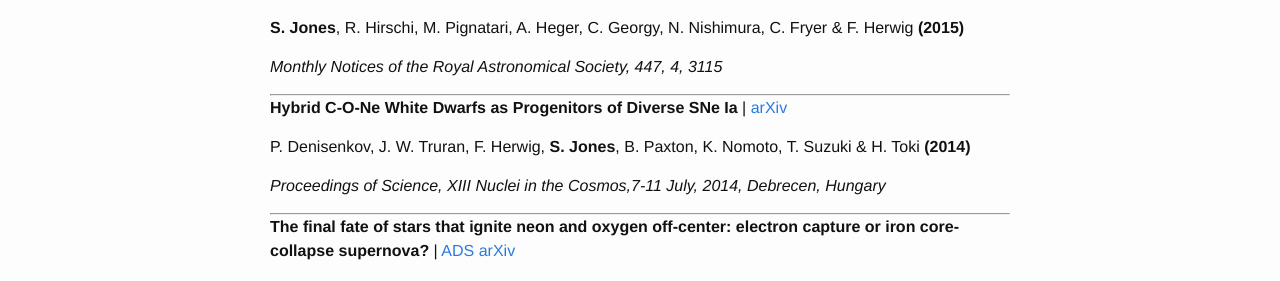
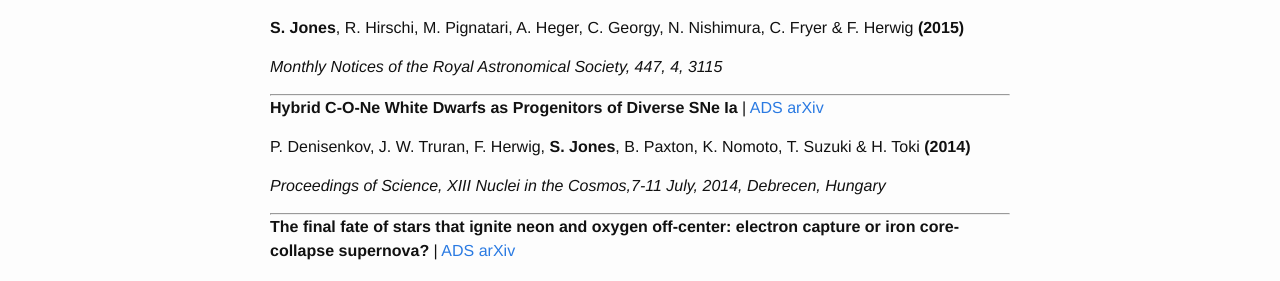
Before and after one commit to swjones/swjones.github.io, a Jekyll site: the page built from publications.md, in a window 1280 px wide. Shown: the part 267-548 px from the top of the page. Built offline with Jekyll 4.4.1, drawn with Linux system fonts in a browser that asks for light colours; formulas are drawn with MathJax 3.

Commit message:
Added ADS ref for Denisenkov+ (2015)
Former-commit-id: b118ea6f255254c159b4161bea16406cdc126dac

```diff
--- a/publications.md
+++ b/publications.md
@@ -17,7 +17,8 @@ _Monthly Notices of the Royal Astronomical Society, 447, 4, 3115_
 ---
 
 __Hybrid C-O-Ne White Dwarfs as Progenitors of Diverse SNe Ia__
-| [arXiv](http://arxiv.org/abs/1411.1471)
+| [ADS](http://adsabs.harvard.edu/abs/2015MNRAS.447.2696D)
+[arXiv](http://arxiv.org/abs/1411.1471)
 
 P\. Denisenkov, J. W. Truran, F. Herwig, __S. Jones__, B. Paxton, K. Nomoto, T. Suzuki & H. Toki __(2014)__
 
```
